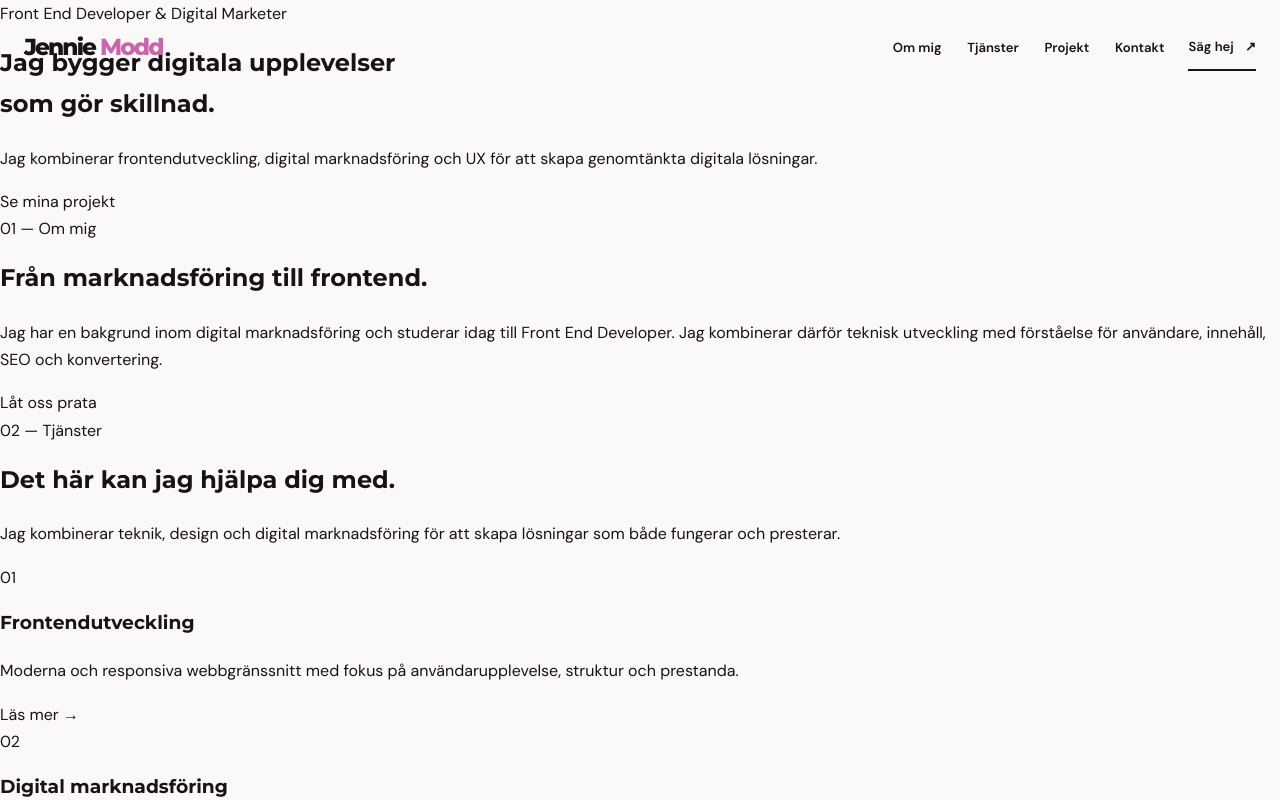
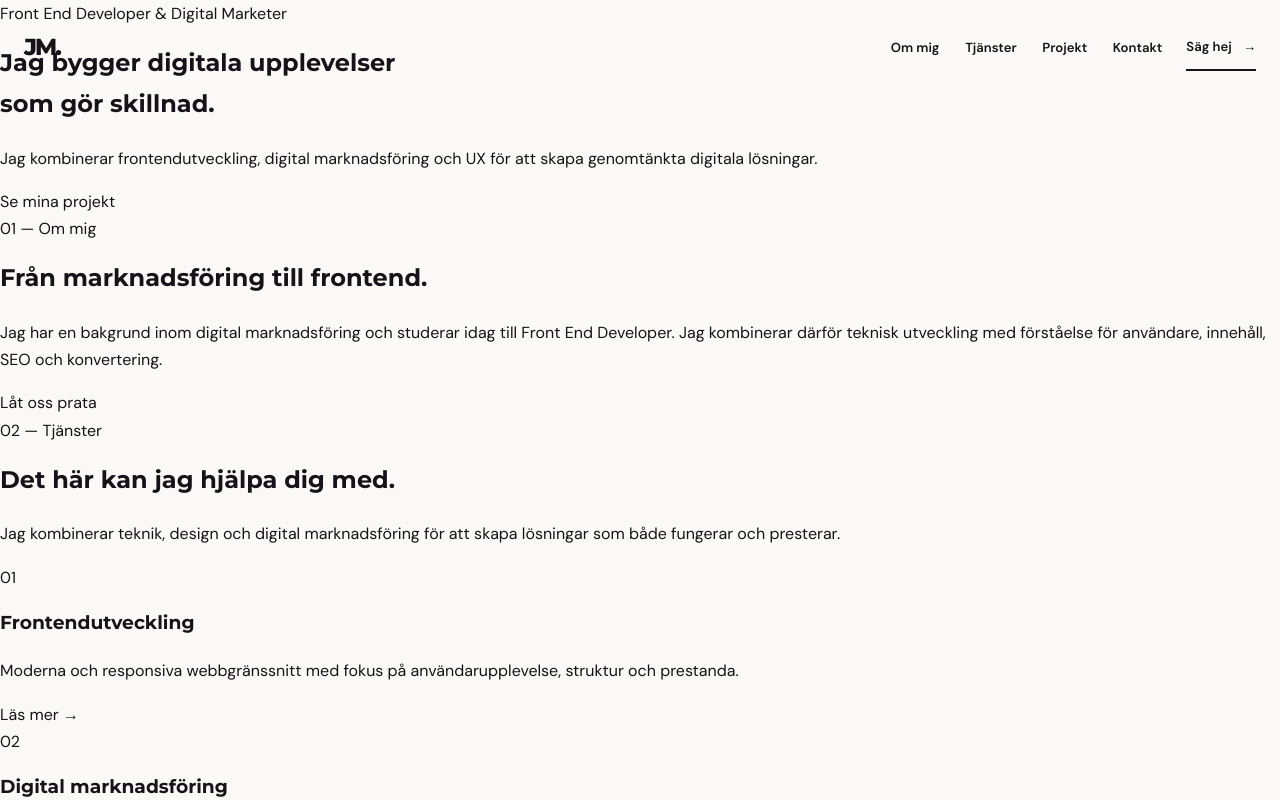
Before and after one commit to jenniemodd/portfolio_2, a React (Vite) app: page / in a window 1280 px wide. Shown: the top 800 px of the page. Built offline with nearby package versions, Linux system fonts and the light colour scheme.

Commit message:
fix: update logo text in Navigation component and adjust contact link arrow

```diff
--- a/src/components/Navigation.module.css
+++ b/src/components/Navigation.module.css
@@ -1,7 +1,6 @@
 
 .header {
   position: absolute;
-  z-index: 10;
   top: 0;
   left: 50%;
   display: flex;
--- a/src/components/Navigation.tsx
+++ b/src/components/Navigation.tsx
@@ -5,7 +5,7 @@ function Navigation() {
   return (
     <header className={styles.header}>
       <a href="/" className={styles.logo}>
-        Jennie <span>Modd</span>
+    JM.
       </a>
 
       <nav className={styles.nav} aria-label="Huvudnavigation">
@@ -16,7 +16,7 @@ function Navigation() {
       </nav>
 
       <a href="#contact" className={styles.contactLink}>
-        Säg hej <span aria-hidden="true">↗</span>
+        Säg hej <span aria-hidden="true">→</span>
       </a>
     </header>
   )
```
